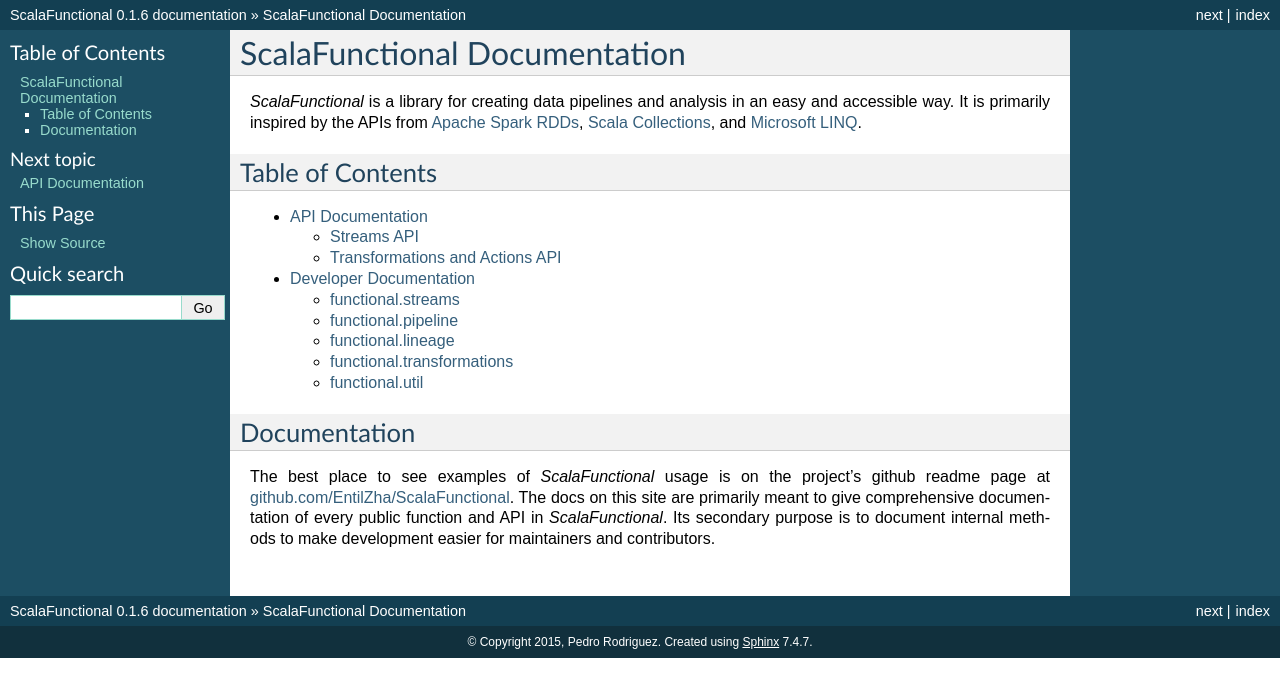
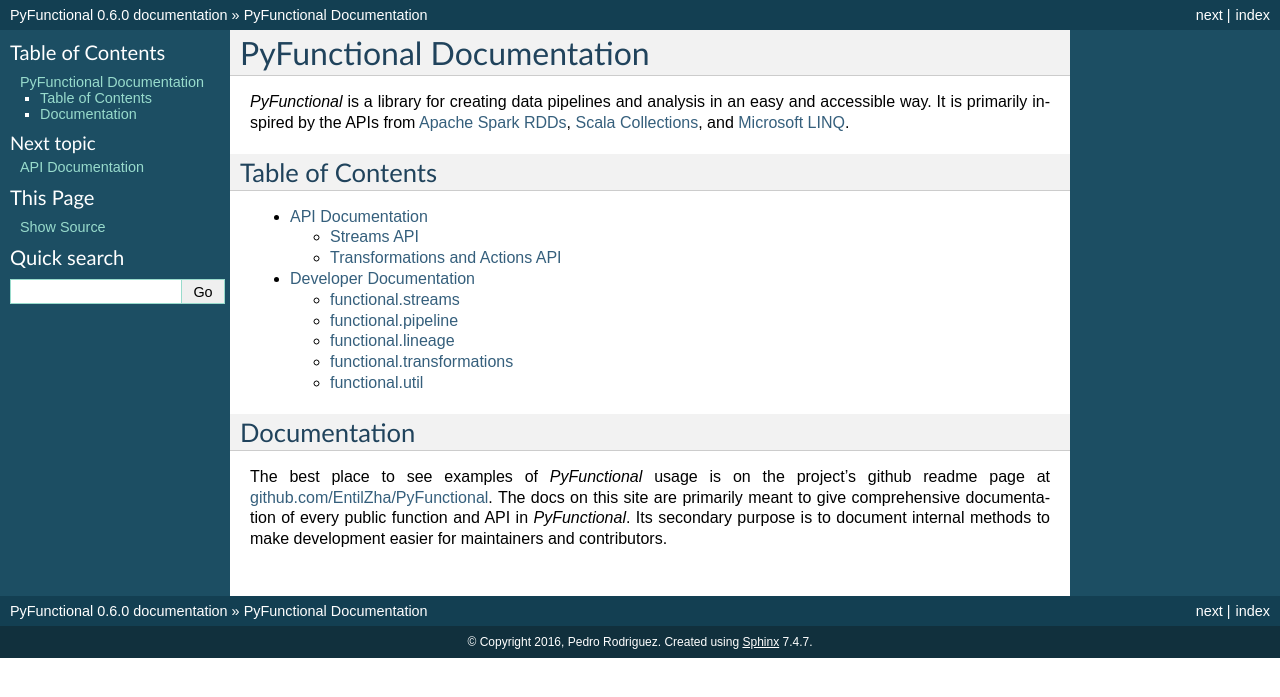
Before and after one commit to EntilZha/PyFunctional, a Sphinx documentation site: the page built from docs/index.rst, in a window 1280 px wide. Shown: the top 697 px of the page. Built offline with Sphinx 7.4.7, drawn with Linux system fonts in a browser that asks for light colours.

Commit message:
Update the docs for new domain

```diff
--- a/docs/conf.py
+++ b/docs/conf.py
@@ -48,8 +48,8 @@ source_suffix = '.rst'
 master_doc = 'index'
 
 # General information about the project.
-project = u'ScalaFunctional'
-copyright = u'2015, Pedro Rodriguez'
+project = u'PyFunctional'
+copyright = u'2016, Pedro Rodriguez'
 author = u'Pedro Rodriguez'
 
 # The version info for the project you're documenting, acts as replacement for
@@ -57,9 +57,9 @@ author = u'Pedro Rodriguez'
 # built documents.
 #
 # The short X.Y version.
-version = '0.1'
+version = '0.6'
 # The full version, including alpha/beta/rc tags.
-release = '0.1.6'
+release = '0.6.0'
 
 # The language for content autogenerated by Sphinx. Refer to documentation
 # for a list of supported languages.
@@ -202,7 +202,7 @@ html_static_path = ['_static']
 #html_search_scorer = 'scorer.js'
 
 # Output file base name for HTML help builder.
-htmlhelp_basename = 'ScalaFunctionaldoc'
+htmlhelp_basename = 'PyFunctionaldoc'
 
 # -- Options for LaTeX output ---------------------------------------------
 
@@ -224,7 +224,7 @@ latex_elements = {
 # (source start file, target name, title,
 #  author, documentclass [howto, manual, or own class]).
 latex_documents = [
-  (master_doc, 'ScalaFunctional.tex', u'ScalaFunctional Documentation',
+  (master_doc, 'PyFunctional.tex', u'PyFunctional Documentation',
    u'Pedro Rodriguez', 'manual'),
 ]
 
@@ -254,7 +254,7 @@ latex_documents = [
 # One entry per manual page. List of tuples
 # (source start file, name, description, authors, manual section).
 man_pages = [
-    (master_doc, 'scalafunctional', u'ScalaFunctional Documentation',
+    (master_doc, 'pyfunctional', u'PyFunctional Documentation',
      [author], 1)
 ]
 
@@ -268,8 +268,8 @@ man_pages = [
 # (source start file, target name, title, author,
 #  dir menu entry, description, category)
 texinfo_documents = [
-  (master_doc, 'ScalaFunctional', u'ScalaFunctional Documentation',
-   author, 'ScalaFunctional', 'One line description of project.',
+  (master_doc, 'PyFunctional', u'PyFunctional Documentation',
+   author, 'PyFunctional', 'One line description of project.',
    'Miscellaneous'),
 ]
 
--- a/docs/index.rst
+++ b/docs/index.rst
@@ -3,10 +3,10 @@
    You can adapt this file completely to your liking, but it should at least
    contain the root `toctree` directive.
 
-ScalaFunctional Documentation
+PyFunctional Documentation
 =============================
 
-`ScalaFunctional` is a library for creating data pipelines and analysis in an easy and accessible
+`PyFunctional` is a library for creating data pipelines and analysis in an easy and accessible
 way. It is primarily inspired by the APIs from
 `Apache Spark RDDs <http://spark.apache.org/docs/latest/programming-guide.html#transformations>`_,
 `Scala Collections <http://www.scala-lang.org/api/current/index.html#scala.collection.AbstractSeq>`_,
@@ -22,8 +22,8 @@ Table of Contents
 
 Documentation
 -------------
-The best place to see examples of `ScalaFunctional` usage is on the project's github readme page
-at `github.com/EntilZha/ScalaFunctional <https://github.com/EntilZha/ScalaFunctional>`_. The
+The best place to see examples of `PyFunctional` usage is on the project's github readme page
+at `github.com/EntilZha/PyFunctional <https://github.com/EntilZha/PyFunctional>`_. The
 docs on this site are primarily meant to give comprehensive documentation of every public
-function and API in `ScalaFunctional`. Its secondary purpose is to document internal methods to make
+function and API in `PyFunctional`. Its secondary purpose is to document internal methods to make
 development easier for maintainers and contributors.
```
